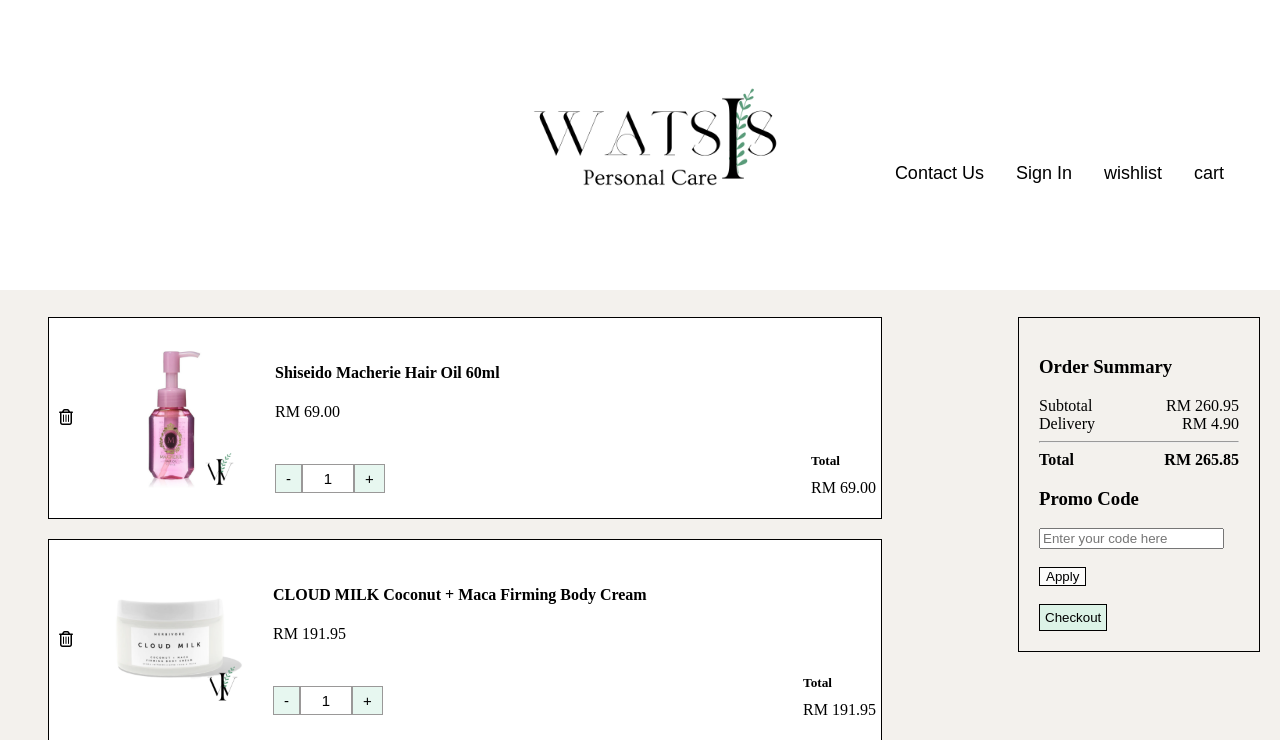
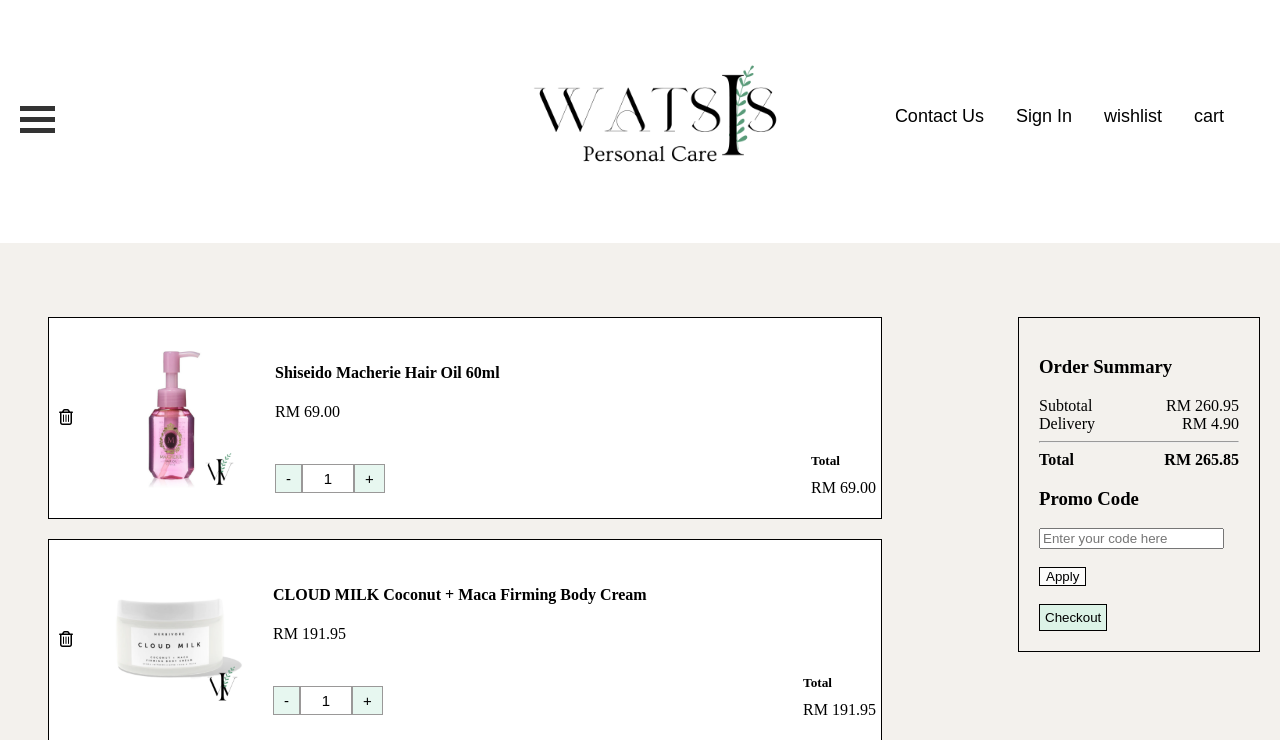
Before and after one commit to Watsis-Personal-Care/watsis-main, a PHP site: page /cart.php in a window 1280 px wide. Shown: the top 740 px of the page. Run offline with PHP 8.4, Linux system fonts and the light colour scheme; some libraries are stand-ins or nearby versions.

Commit message:
change the container to barscontainer to display nav bar icon

```diff
--- a/style.css
+++ b/style.css
@@ -69,7 +69,7 @@
 /*End Style for header*/
 
 /* The side navigation menu icon*/
-.container {
+.barscontainer {
   display: inline-block;
   cursor: pointer;
   margin: 10px;
--- a/templates/header.php
+++ b/templates/header.php
@@ -17,7 +17,7 @@
       <!-- Left-aligned links (default) -->
       <!-- Use any element to open the sidenav -->
       <span onclick="openNav()">
-        <div class="container" onclick="myFunction(this)">
+        <div class="barscontainer" onclick="myFunction(this)">
           <div class="bar1"></div>
           <div class="bar2"></div>
           <div class="bar3"></div>
```
